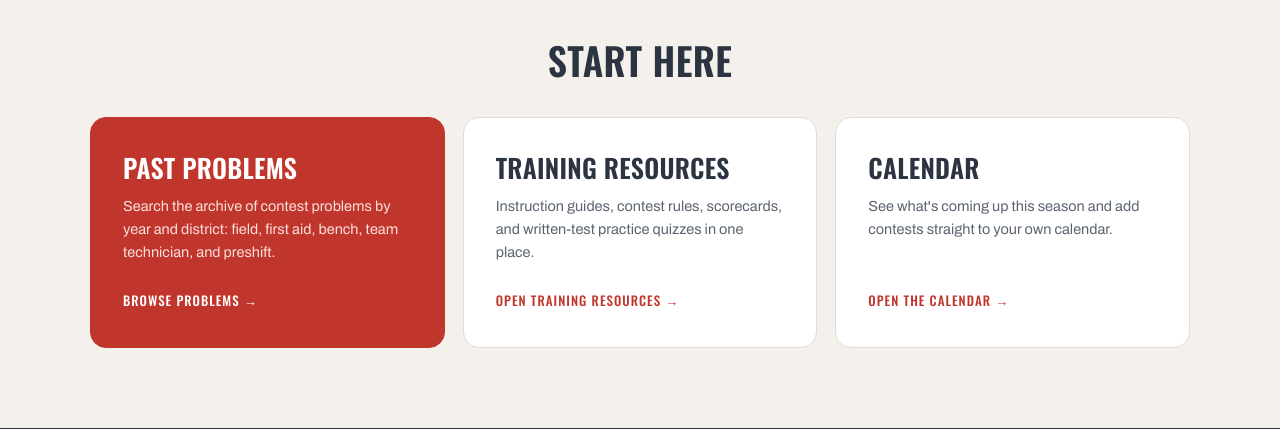
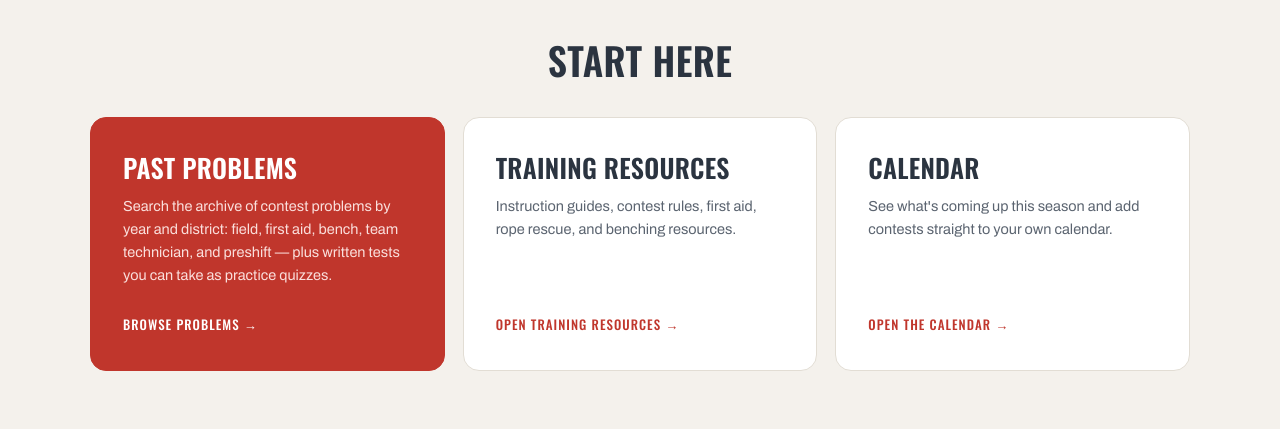
Before and after one commit to jakeolson657/Mine_Rescue_Center, a Django app: page / in a window 1280 px wide. Shown: the part 468-897 px from the top of the page. Run offline with Django 5.2, Linux system fonts and the light colour scheme.

Commit message:
Point the landing cards at what each page actually holds
The Training Resources card listed scorecards and quizzes; it now names
the accordions on the page: instruction guides, rules, first aid, rope
rescue, and benching. The quizzes live on the past problems page as
"Take Test" buttons, so the Past Problems card mentions them instead.

Co-Authored-By: Claude Opus 5 <noreply@anthropic.com>

```diff
--- a/pages/templates/landing.html
+++ b/pages/templates/landing.html
@@ -192,12 +192,12 @@
     <div class="explore-grid">
         <a class="explore-card red" href="{% url 'past_problems' %}">
             <h3>Past Problems</h3>
-            <p>Search the archive of contest problems by year and district: field, first aid, bench, team technician, and preshift.</p>
+            <p>Search the archive of contest problems by year and district: field, first aid, bench, team technician, and preshift &mdash; plus written tests you can take as practice quizzes.</p>
             <span class="go">Browse Problems &rarr;</span>
         </a>
         <a class="explore-card" href="{% url 'training_resources' %}">
             <h3>Training Resources</h3>
-            <p>Instruction guides, contest rules, scorecards, and written-test practice quizzes in one place.</p>
+            <p>Instruction guides, contest rules, first aid, rope rescue, and benching resources.</p>
             <span class="go">Open Training Resources &rarr;</span>
         </a>
         <a class="explore-card" href="{% url 'calendar' %}">
```
